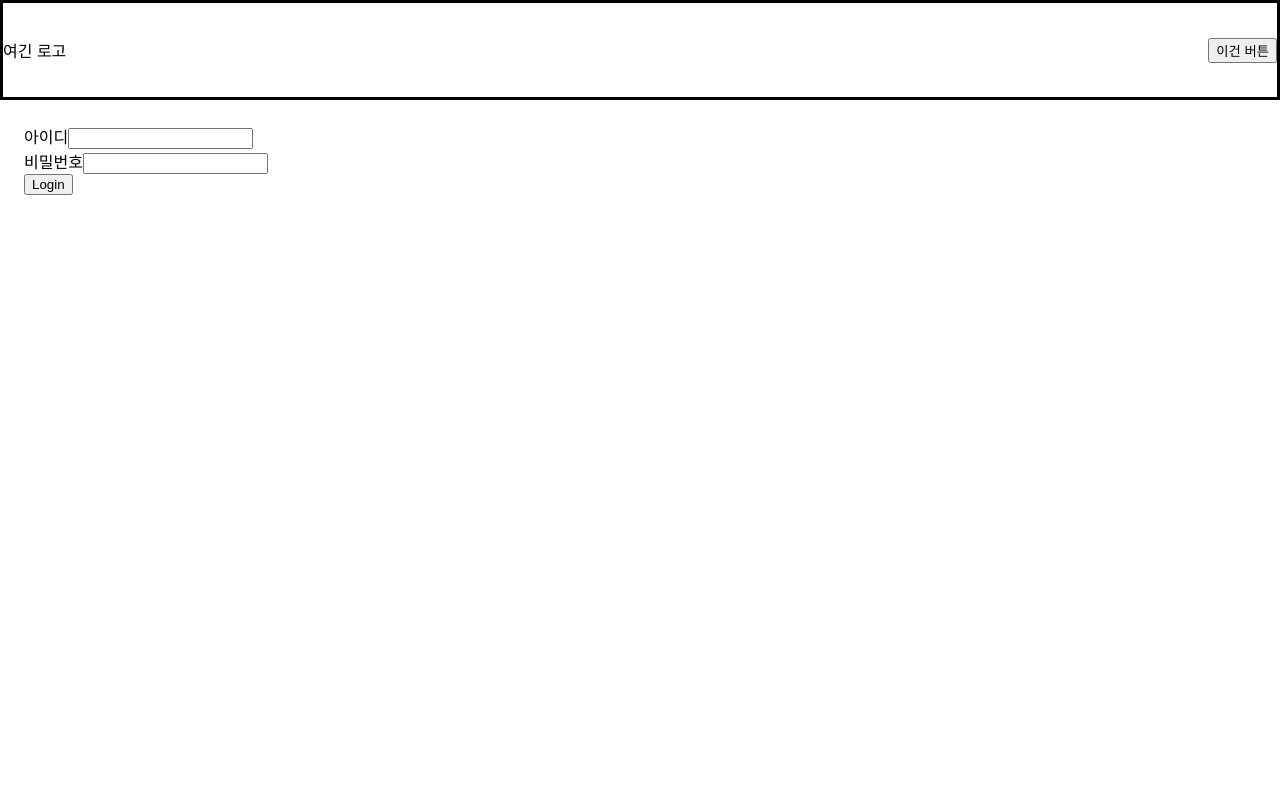
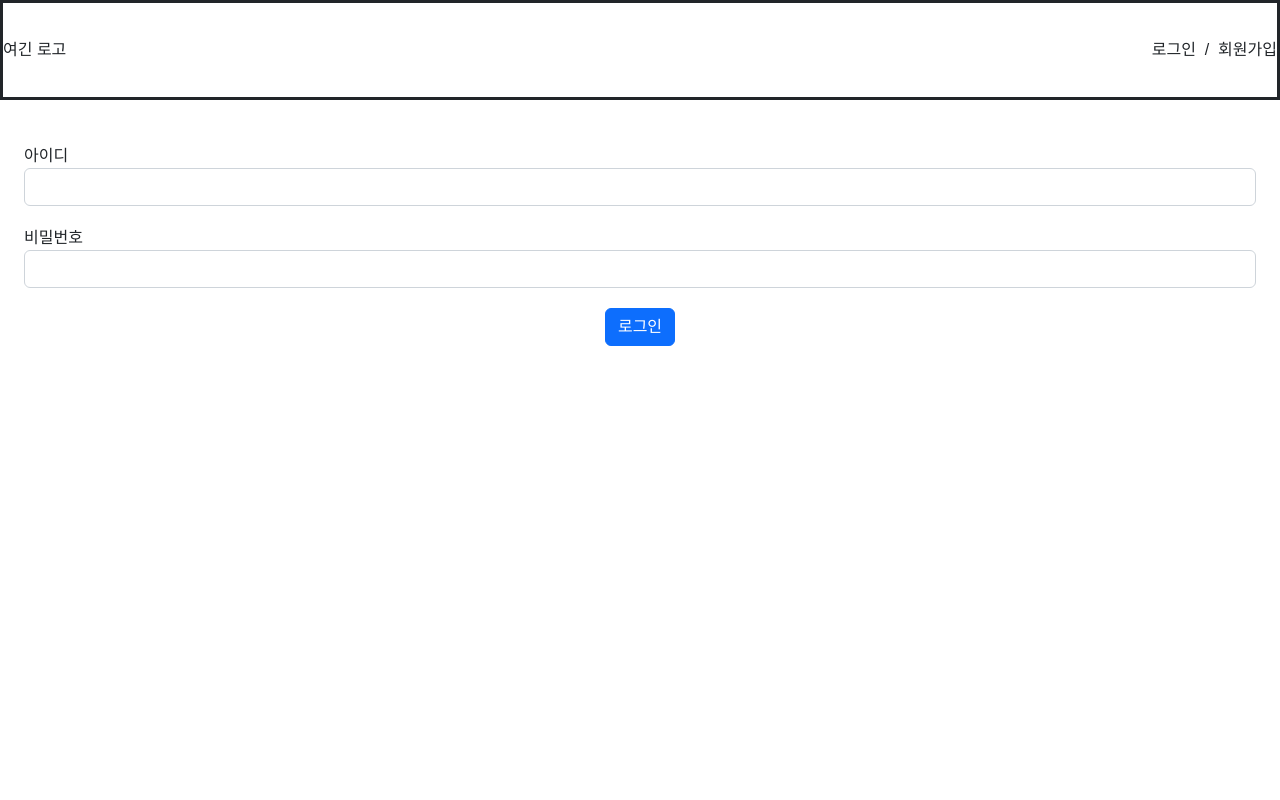
Before and after one commit to kwonih1020/hanghaeblog_frontend, a React (Create React App) app: page /login in a window 1280 px wide. Shown: the top 800 px of the page. Built offline with nearby package versions, Linux system fonts and the light colour scheme.

Commit message:
로그인 회원가입 css 수정, 로그인시 나타내는 기능, 로그아웃시 나타나는 기능 구현 완료

```diff
--- a/package.json
+++ b/package.json
@@ -8,11 +8,13 @@
     "@testing-library/react": "^13.0.0",
     "@testing-library/user-event": "^13.2.1",
     "axios": "^0.27.2",
+    "bootstrap": "^5.2.0",
     "cross-env": "^7.0.3",
     "formik": "^2.2.9",
     "formilk": "^0.21.0",
     "json-server": "^0.17.0",
     "react": "^18.2.0",
+    "react-bootstrap": "^2.5.0",
     "react-dom": "^18.2.0",
     "react-icons": "^4.4.0",
     "react-redux": "^8.0.2",
--- a/src/App.js
+++ b/src/App.js
@@ -6,14 +6,15 @@ import React, { useEffect } from "react";
 import GlobalRouter from "./global/GlobalRouter";
 import GlobalHeader from "./global/GlobalHeader";
 import GlobalFooter from "./global/GlobalFooter";
+import "bootstrap/dist/css/bootstrap.min.css";
+
 // import { getCookie } from "./shared/cookie";
 // import { useDispatch } from "react-redux";
-// import { loginUser } from "./redux/modules/userSlice";
 
 const App = () => {
   // const dispatch = useDispatch();
 
-  // //useEffect로 쿠키에 토큰 있을시 로그인 체크
+  //useEffect로 쿠키에 토큰 있을시 로그인 체크
   // useEffect(() => {
   //   if (getCookie("is_login") !== undefined) {
   //     dispatch(loginUser(true));
--- a/src/components/user/LoginBox.jsx
+++ b/src/components/user/LoginBox.jsx
@@ -5,6 +5,7 @@ import { useDispatch, useSelector } from "react-redux";
 import { Navigate } from "react-router-dom";
 import { __login } from "../../redux/modules/authSlice";
 import { clearMessage } from "../../redux/modules/messageSlice";
+import styled from "styled-components";
 
 const LoginBox = (props) => {
   const [loading, setLoading] = useState(false);
@@ -39,8 +40,7 @@ const LoginBox = (props) => {
     return <Navigate to="/profile" />;
   }
   return (
-    <div className="col-md-12 login-form">
-      <div className="card card-container">
+    <LoginBoxContainer className="col-md-12 login-form">
       {/* <img
           src="//ssl.gstatic.com/accounts/ui/avatar_2x.png"
           alt="profile-img"
@@ -51,7 +51,7 @@ const LoginBox = (props) => {
         validationSchema={validationSchema}
         onSubmit={handleLogin}>
         <Form>
-            <div className="form-group">
+          <LoginInput className="form-group">
             <label htmlFor="아이디">아이디</label>
             <Field name="loginId" type="text" className="form-control" />
             <ErrorMessage
@@ -59,8 +59,8 @@ const LoginBox = (props) => {
               component="div"
               className="alert alert-danger"
             />
-            </div>
-            <div className="form-group">
+          </LoginInput>
+          <LoginInput className="form-group">
             <label htmlFor="비밀번호">비밀번호</label>
             <Field name="password" type="password" className="form-control" />
             <ErrorMessage
@@ -68,8 +68,8 @@ const LoginBox = (props) => {
               component="div"
               className="alert alert-danger"
             />
-            </div>
-            <div className="form-group">
+          </LoginInput>
+          <LoginBoxButton className="form-group">
             <button
               type="submit"
               className="btn btn-primary btn-block"
@@ -77,12 +77,11 @@ const LoginBox = (props) => {
               {loading && (
                 <span className="spinner-border spinner-border-sm"></span>
               )}
-                <span>Login</span>
+              <span>로그인</span>
             </button>
-            </div>
+          </LoginBoxButton>
         </Form>
       </Formik>
-      </div>
       {message && (
         <div className="form-group">
           <div className="alert alert-danger" role="alert">
@@ -90,8 +89,17 @@ const LoginBox = (props) => {
           </div>
         </div>
       )}
-    </div>
+    </LoginBoxContainer>
   );
 };
 
+const LoginBoxContainer = styled.div``;
+const LoginInput = styled.div`
+  margin-top: 20px;
+`;
+const LoginBoxButton = styled.div`
+  text-align: center;
+  margin-top: 20px;
+`;
+
 export default LoginBox;
--- a/src/components/user/SignUpBox.jsx
+++ b/src/components/user/SignUpBox.jsx
@@ -4,6 +4,7 @@ import { Formik, Field, Form, ErrorMessage } from "formik";
 import * as Yup from "yup";
 import { __signup } from "../../redux/modules/authSlice";
 import { clearMessage } from "../../redux/modules/messageSlice";
+import styled from "styled-components";
 
 const SignUpBox = () => {
   const [successful, setSuccessful] = useState(false);
@@ -61,12 +62,6 @@ const SignUpBox = () => {
 
   return (
     <div className="col-md-12 signup-form">
-      <div className="card card-container">
-        {/* <img
-          src="//ssl.gstatic.com/accounts/ui/avatar_2x.png"
-          alt="profile-img"
-          className="profile-img-card"
-        /> */}
       <Formik
         initialValues={initialValues}
         validationSchema={validationSchema}
@@ -74,7 +69,7 @@ const SignUpBox = () => {
         <Form>
           {!successful && (
             <div>
-                <div className="form-group">
+              <SignupInput className="form-group">
                 <label htmlFor="아이디">아이디</label>
                 <Field name="loginId" type="text" className="form-control" />
                 <ErrorMessage
@@ -82,8 +77,8 @@ const SignUpBox = () => {
                   component="div"
                   className="alert alert-danger"
                 />
-                </div>
-                <div className="form-group">
+              </SignupInput>
+              <SignupInput className="form-group">
                 <label htmlFor="password">비밀번호</label>
                 <Field
                   name="password"
@@ -95,8 +90,8 @@ const SignUpBox = () => {
                   component="div"
                   className="alert alert-danger"
                 />
-                </div>
-                <div className="form-group">
+              </SignupInput>
+              <SignupInput className="form-group">
                 <label htmlFor="passwordConfirm">비밀번호 확인</label>
                 <Field
                   name="passwordConfirm"
@@ -108,17 +103,16 @@ const SignUpBox = () => {
                   component="div"
                   className="alert alert-danger"
                 />
-                </div>
-                <div className="form-group">
+              </SignupInput>
+              <SignupBoxButton className="form-group">
                 <button type="submit" className="btn btn-primary btn-block">
                   회원가입
                 </button>
-                </div>
+              </SignupBoxButton>
             </div>
           )}
         </Form>
       </Formik>
-      </div>
       {message && (
         <div className="form-group">
           <div
@@ -134,4 +128,12 @@ const SignUpBox = () => {
   );
 };
 
+const SignupInput = styled.div`
+  margin-top: 20px;
+`;
+const SignupBoxButton = styled.div`
+  text-align: center;
+  margin-top: 20px;
+`;
+
 export default SignUpBox;
--- a/src/global/GlobalHeader.jsx
+++ b/src/global/GlobalHeader.jsx
@@ -1,16 +1,62 @@
-import React from "react";
+import React, { useState, useEffect, useCallback } from "react";
 import styled from "styled-components";
+import { useDispatch, useSelector } from "react-redux";
+import { BrowserRouter as Router, Link } from "react-router-dom";
+import { __logout } from "../redux/modules/authSlice";
 
 const GlobalHeadder = ({ children }) => {
+  const { user: currentUser } = useSelector((state) => state.auth);
+  console.log(currentUser);
+
+  const dispatch = useDispatch();
+
+  const logOut = useCallback(() => {
+    dispatch(__logout());
+  }, [dispatch]);
+
+  // useEffect(() => {
+  //   // if (currentUser) {
+  //   //   setShowModeratorBoard(currentUser.roles.includes("ROLE_MODERATOR"));
+  //   //   setShowAdminBoard(currentUser.roles.includes("ROLE_ADMIN"));
+  //   // } else {
+  //   //   setShowModeratorBoard(false);
+  //   //   setShowAdminBoard(false);
+  //   // }
+  //   EventBus.on("logout", () => {
+  //     logOut();
+  //   });
+  //   return () => {
+  //     EventBus.remove("logout");
+  //   };
+  // }, [currentUser, logOut]);
+
   return (
     <StGlobalHeader>
       {children}
-
       <div>여긴 로고</div>
-
-      <button>이건 버튼</button>
-
-
+      <div>
+        {currentUser ? (
+          <div>
+            <NavHeaderUser>
+              <Link to={"/profile"} className="nav-link">
+                {currentUser.loginId}
+              </Link>
+              <a href="/login" className="nav-link" onClick={logOut}>
+                로그아웃
+              </a>
+            </NavHeaderUser>
+          </div>
+        ) : (
+          <NavHeaderUser>
+            <Link to={"/login"} className="nav-link">
+              로그인 &nbsp;/
+            </Link>
+            <Link to={"/signup"} className="nav-link">
+              &nbsp; 회원가입
+            </Link>
+          </NavHeaderUser>
+        )}
+      </div>
     </StGlobalHeader>
   );
 };
@@ -32,3 +78,7 @@ const StGlobalHeader = styled.div`
   border-width: 3px;
   margin: auto;
 `;
+
+const NavHeaderUser = styled.div`
+  display: flex;
+`;
```
Also changed, not shown: src/components/detail_contents/DetailContainer.jsx (+9 -17 lines), src/pages/DetailPage.jsx (+6 -5 lines), src/pages/FormPage.jsx (+10 -17 lines), src/pages/HomePage.jsx (+4 -6 lines), 1 other file (tests, documents, lock files or other folders). Lines whose indentation alone changed are shown as unchanged.
